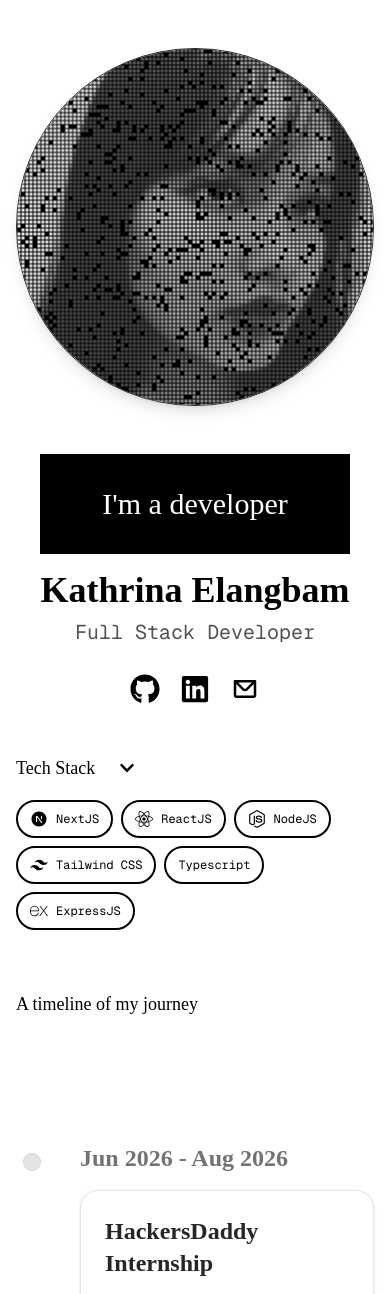
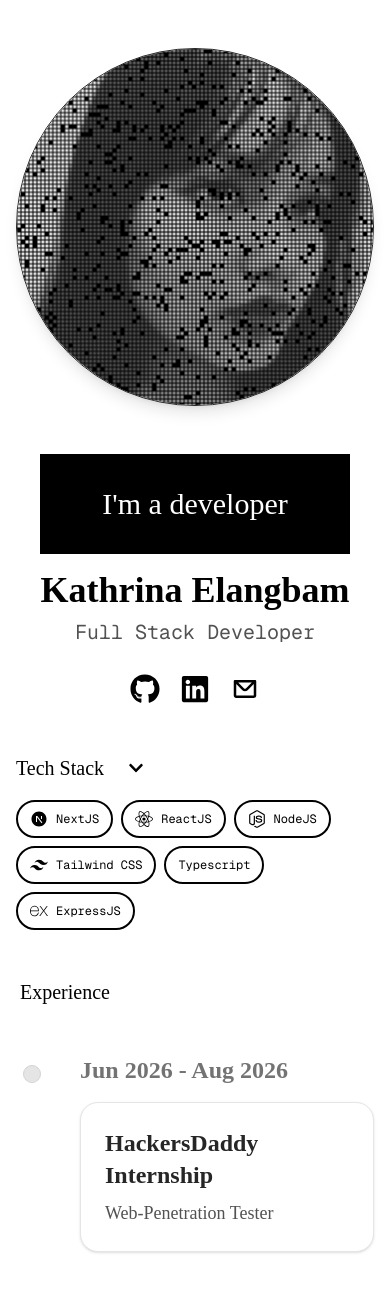
Before and after one commit to Kathrina-dev/Portfolio, a Next.js app: page / in a window 390 px wide. Shown: the top 1294 px of the page. Built offline with nearby package versions, Linux system fonts and the light colour scheme.

Commit message:
made experience responsive

```diff
--- a/components/techstack.tsx
+++ b/components/techstack.tsx
@@ -93,11 +93,11 @@ const TechStack = () => {
   return (
     <div className="mx-auto w-full max-w-7xl px-4 md:px-18 lg:px-20 xl:px-10">
       <div className="flex items-center mb-4">
-        <h3 className="text-lg md:text-4xl text-black">Tech Stack</h3>
+        <h3 className="text-xl md:text-4xl text-black">Tech Stack</h3>
         <button
           aria-label={isOpen ? "Collapse tech list" : "Expand tech list"}
           onClick={() => setIsOpen((s) => !s)}
-          className="ml-3 px-3 py-2 rounded-md text-black"
+          className="ml-3 px-3 py-2 border-0 text-black"
         >
           {isOpen ? <FaChevronUp /> : <FaChevronDown />}
         </button>
--- a/components/ui/timeline.tsx
+++ b/components/ui/timeline.tsx
@@ -37,12 +37,11 @@ export const Timeline = ({ data }: { data: TimelineEntry[] }) => {
       className="w-full bg-white dark:bg-neutral-950 font-sans md:px-10"
       ref={containerRef}
     >
-      <div className="max-w-7xl mx-auto py-15 px-4 md:px-8 lg:px-10">
-        <h2 className="text-lg md:text-4xl mb-4 text-black dark:text-white max-w-4xl">
-          A timeline of my journey
+      <div className="max-w-7xl mx-auto px-5 py-12 pb-0 md:p-12 md:pb-0">
+        <h2 className="text-xl md:text-4xl text-black">
+          Experience
         </h2>
       </div>
-
       <div ref={ref} className="relative max-w-7xl mx-auto pb-20">
         {data.map((item, index) => (
           <div
```
